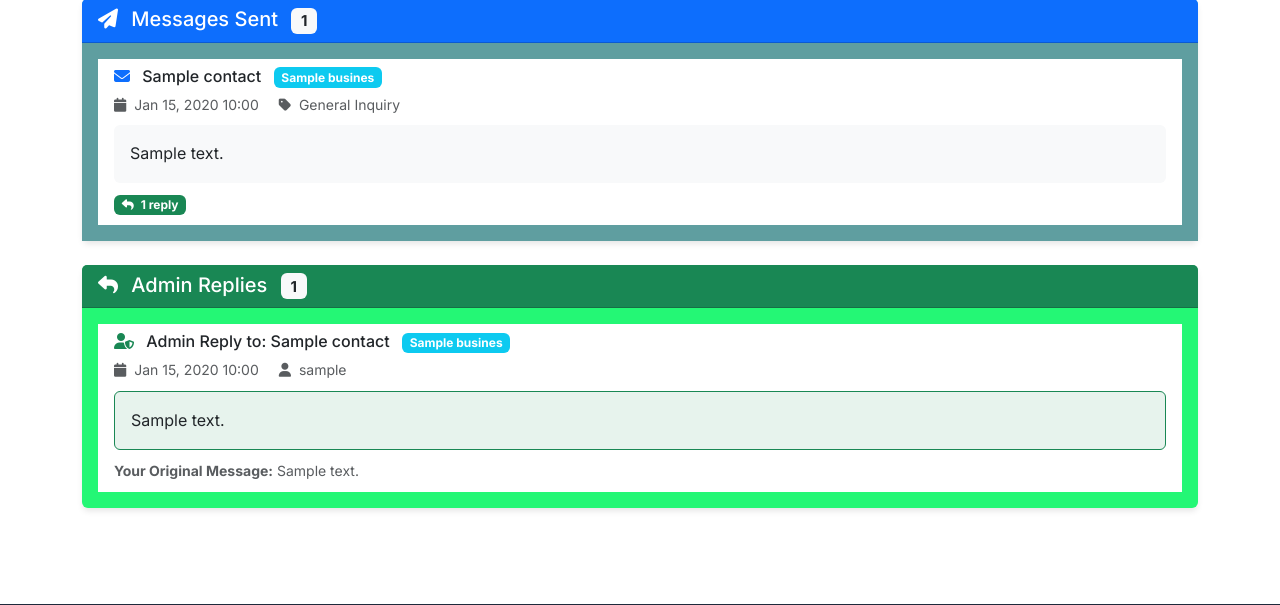
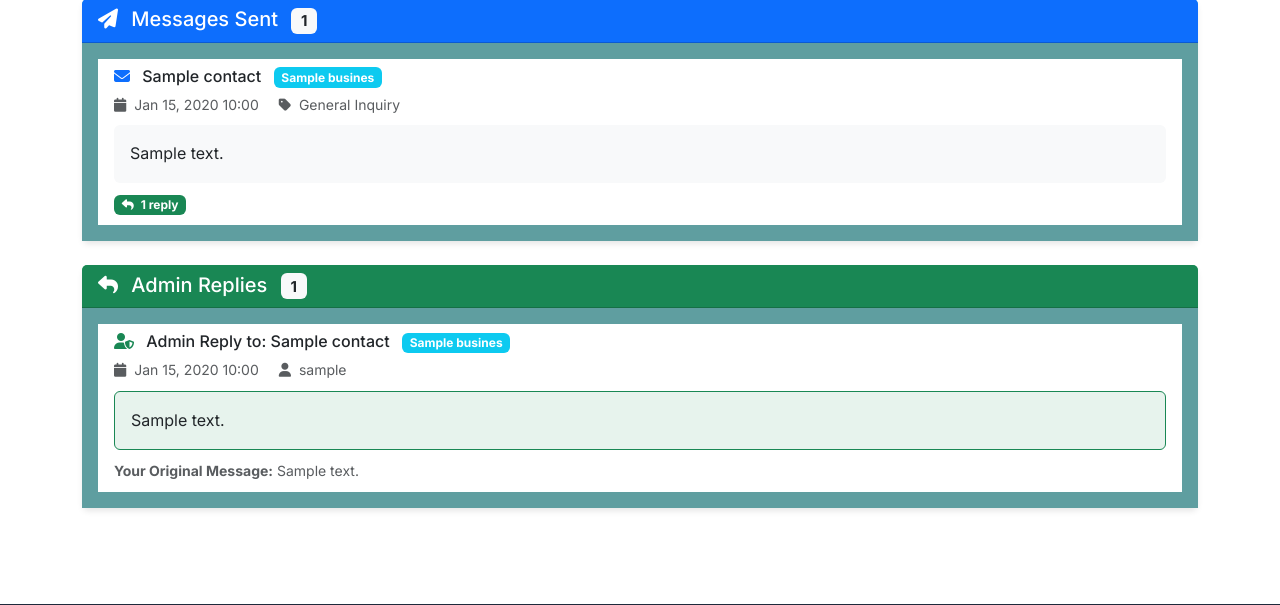
Before and after one commit to gangeshwar01/business_portal, a Django app: page /my-contact-messages/ in a window 1280 px wide. Shown: the part 202-807 px from the top of the page. Run offline with Django 5.2, Linux system fonts and the light colour scheme; a user stored in the database is signed in; tables that the repository leaves empty hold one stand-in row (values such as "Sample post").

Commit message:
my business bg color 2

```diff
--- a/templates/business_listings/my_contact_messages.html
+++ b/templates/business_listings/my_contact_messages.html
@@ -84,7 +84,7 @@
                         <span class="badge bg-light text-dark ms-2">{{ contact_replies|length }}</span>
                     </h5>
                 </div>
-                <div class="card-body">
+                <div class="card-body" style="background-color: cadetblue;">
                     <div class="list-group list-group-flush">
                         {% for reply in contact_replies %}
                         <div class="list-group-item">
```
